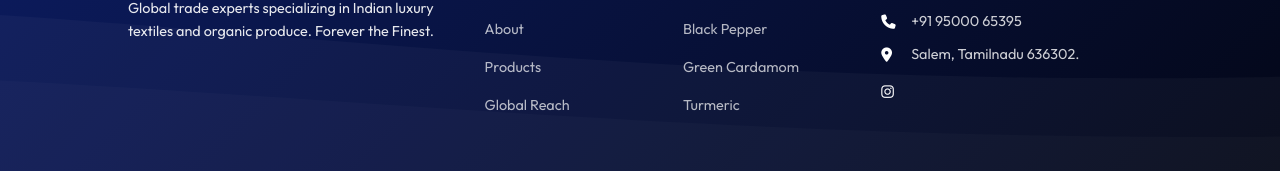
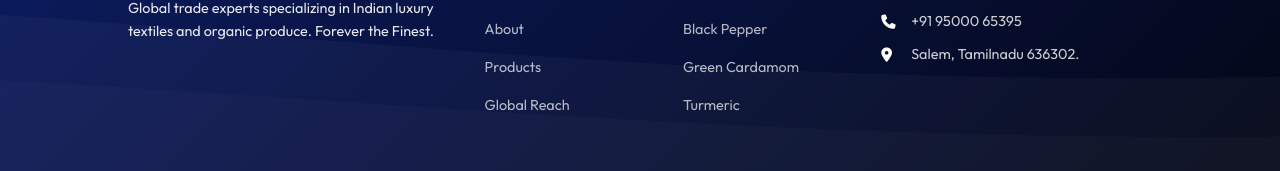
Before and after one commit to actionhoodai-dev/veejay-imports-exports, a Next.js app: page / in a window 1280 px wide. Shown: the part 4885-5056 px from the top of the page. Built offline with nearby package versions, Linux system fonts and the light colour scheme; no server answers; the database is empty.

Commit message:
Update Footer.tsx

```diff
--- a/app/components/Footer.tsx
+++ b/app/components/Footer.tsx
@@ -57,11 +57,6 @@ export default function Footer() {
                 Salem, Tamilnadu 636302.
               </a>
             </li>
-            <li style={{ marginTop: '15px' }}>
-              <div style={{ display: 'flex', gap: '15px', fontSize: '1.2rem' }}>
-                <a href="#" style={{ color: '#FFFFFF' }}><i className="fab fa-instagram"></i></a>
-              </div>
-            </li>
           </ul>
         </div>
       </div>
```
